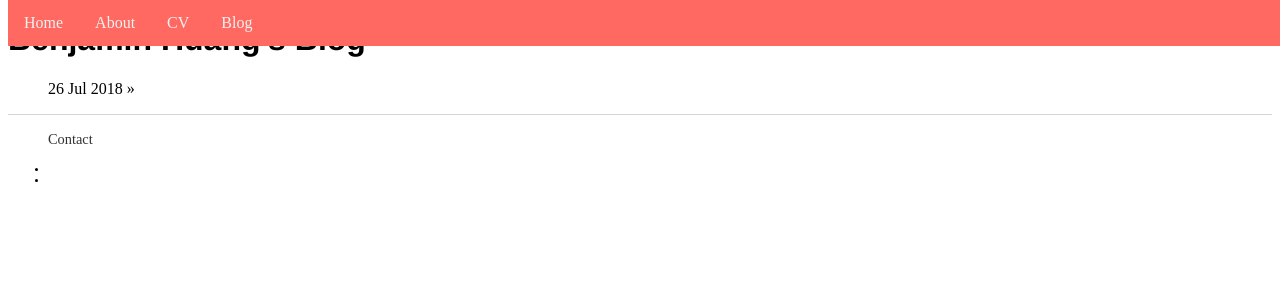
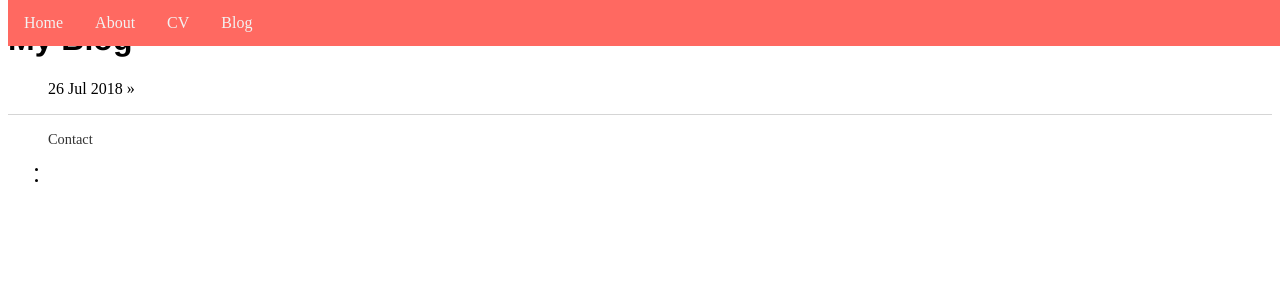
Before and after one commit to benjaminhuang13/benjaminhuang13.github.io, a Jekyll site: the page built from blog/index.html, in a window 1280 px wide. Shown: the top 300 px of the page. Built offline with Jekyll 4.4.1, drawn with Linux system fonts in a browser that asks for light colours.

Commit message:
Update index.html

```diff
--- a/blog/index.html
+++ b/blog/index.html
@@ -2,12 +2,11 @@
 layout: default
 title: Benjamin Huang's Blog
 ---
-<body>
-	<h1>{{ page.title }}</h1>
+<div class = "text">
+	<h1>My Blog</h1>
 	<ul class="posts">
-
 	  {% for post in site.posts %}
 	    <li><span>{{ post.date | date_to_string }}</span> » <a href="{{ post.url }}" title="{{ post.title }}">{{ post.title }}</a></li>
 	  {% endfor %}
 	</ul>
-</body>
+</div>
```
